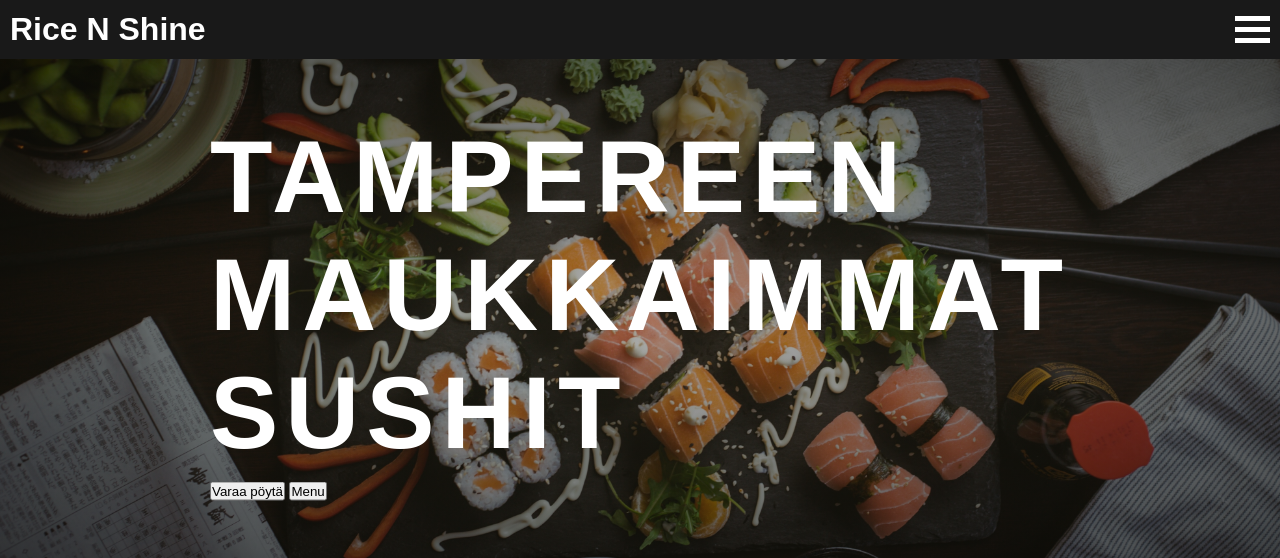
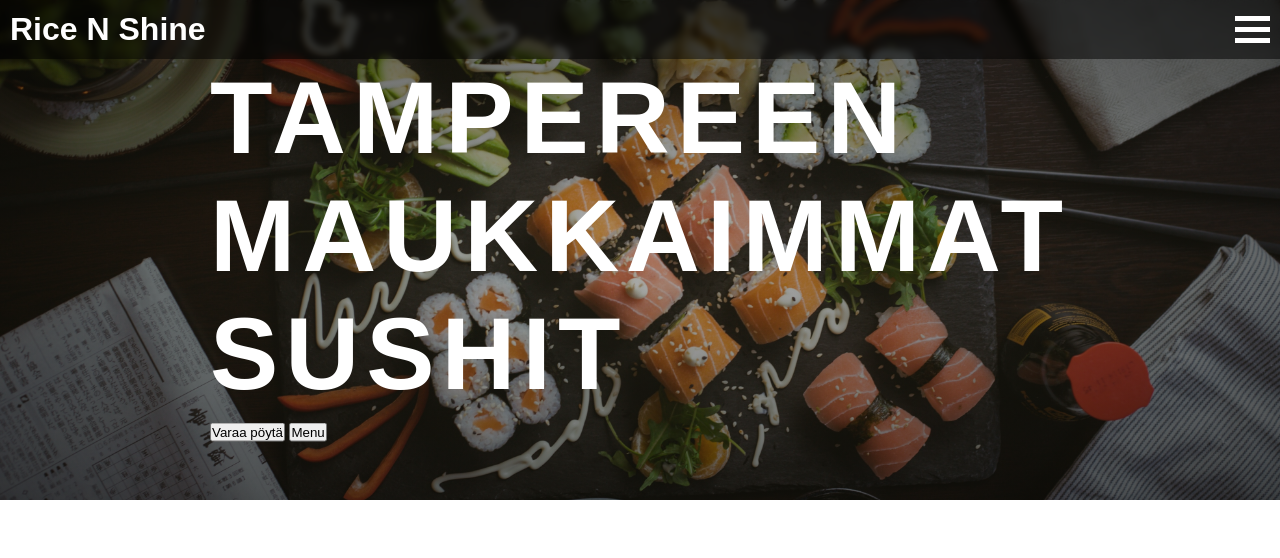
Before and after one commit to emilcalonius/sushi-restaurant, a PHP site: page / in a window 1280 px wide. Shown: the top 558 px of the page. Run offline with PHP 8.4, Linux system fonts and the light colour scheme; some web fonts are replaced.

Commit message:
Style navbar

```diff
--- a/index.html
+++ b/index.html
@@ -2,6 +2,8 @@
 
 <html lang="en">
   <head>
+    <title>Rice & Shine</title>
+    <link rel="icon" type="image/x-icon" href="assets/images/logo.png"/>
     <meta charset="UTF-8" />
     <meta name="description" content="Very cool sushi restaurant" />
     <meta
--- a/styles.css
+++ b/styles.css
@@ -54,17 +54,18 @@ html {
 
 @media (hover: hover) {
   #menu-button:hover {
-    background-color: rgb(65, 65, 65);
+    background-color: rgba(65, 65, 65, 0.4);
   }
 
   li:hover {
-    background-color: rgb(65, 65, 65);
+    background-color: rgba(65, 65, 65, 0.4);
   }
 }
 
 #menu {
   list-style-type: none;
   transition: height ease 0.3s;
+  overflow: hidden;
 }
 
 #menu[data-state="closed"] {
@@ -77,7 +78,11 @@ html {
 }
 
 header {
-  background-color: rgba(0, 0, 0, 0.9);
+  background-color: rgba(0, 0, 0, 0.5);
+  position: fixed;
+  z-index: 1;
+  width: 100%;
+  backdrop-filter: blur(3px);
 }
 
 li {
```
Also changed, not shown: assets/images/logo.png (added).
